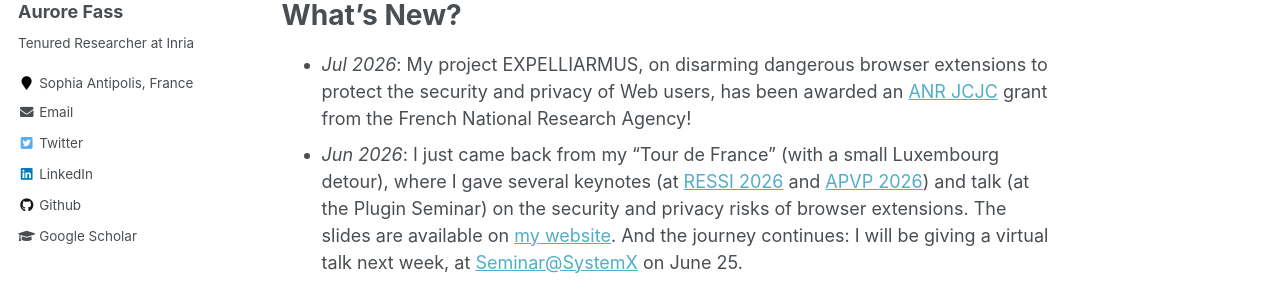
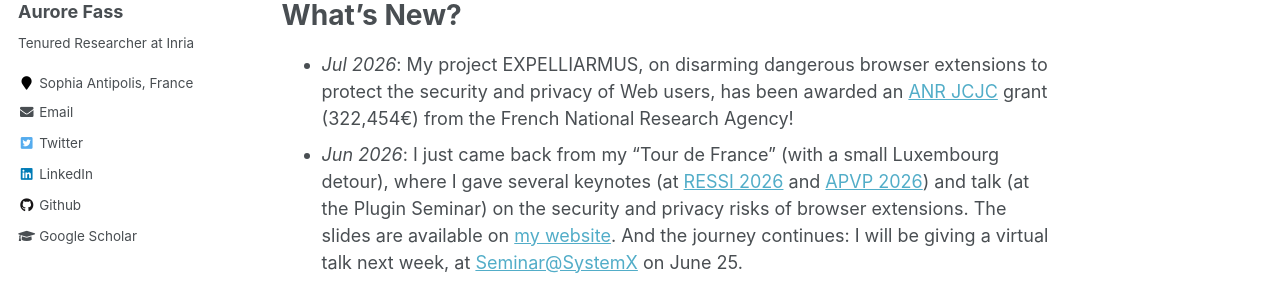
Before and after one commit to Aurore54F/aurore54f.github.io, a Jekyll site: the page built from _pages/about.md, in a window 1280 px wide and 900 px high, scrolled down 778 px. Shown: the part 179-468 px from the top of the window. Built offline with Jekyll 4.4.1, drawn with Linux system fonts in a browser that asks for light colours.

Commit message:
Added amount ANR JCJC

```diff
--- a/_pages/about.md
+++ b/_pages/about.md
@@ -24,7 +24,7 @@ I frequently deliver invited talks and keynotes both at academic and non-academi
 
 What's New?
 ======
-- _Jul 2026_: My project EXPELLIARMUS, on disarming dangerous browser extensions to protect the security and privacy of Web users, has been awarded an [ANR JCJC](https://anr.fr/fileadmin/aap/2026/selection/aapg-2026-selection.pdf) grant from the French National Research Agency!
+- _Jul 2026_: My project EXPELLIARMUS, on disarming dangerous browser extensions to protect the security and privacy of Web users, has been awarded an [ANR JCJC](https://anr.fr/fileadmin/aap/2026/selection/aapg-2026-selection.pdf) grant (322,454€) from the French National Research Agency!
 - _Jun 2026_: I just came back from my "Tour de France" (with a small Luxembourg detour), where I gave several keynotes (at [RESSI 2026](https://ressi2026.sciencesconf.org/program) and [APVP 2026](https://apvp2026.sciencesconf.org/program)) and talk (at the Plugin Seminar) on the security and privacy risks of browser extensions. The slides are available on [my website](https://aurore54f.github.io/publications/). And the journey continues: I will be giving a virtual talk next week, at [Seminar@SystemX](https://www.irt-systemx.fr/evenement/seminarsystemx-anime-par-aurore-fass/) on June 25.
 - _May 2026_: Thrilled to announce that I am serving as Vice Chair for [USENIX Security 2027](https://www.usenix.org/conference/usenixsecurity27)!
 - _Dec 2025_: For the third time this year, I am very excited to have received a Distinguished Reviewer Award, this time at ACSAC 2025! I was in three PCs in 2025 (USENIX Security, ACM CCS, and ACSAC), and I got a Top Reviewer Award for each!
```
Also changed, not shown: _pages/grants.md (+1 -1 lines), 1 other file.
